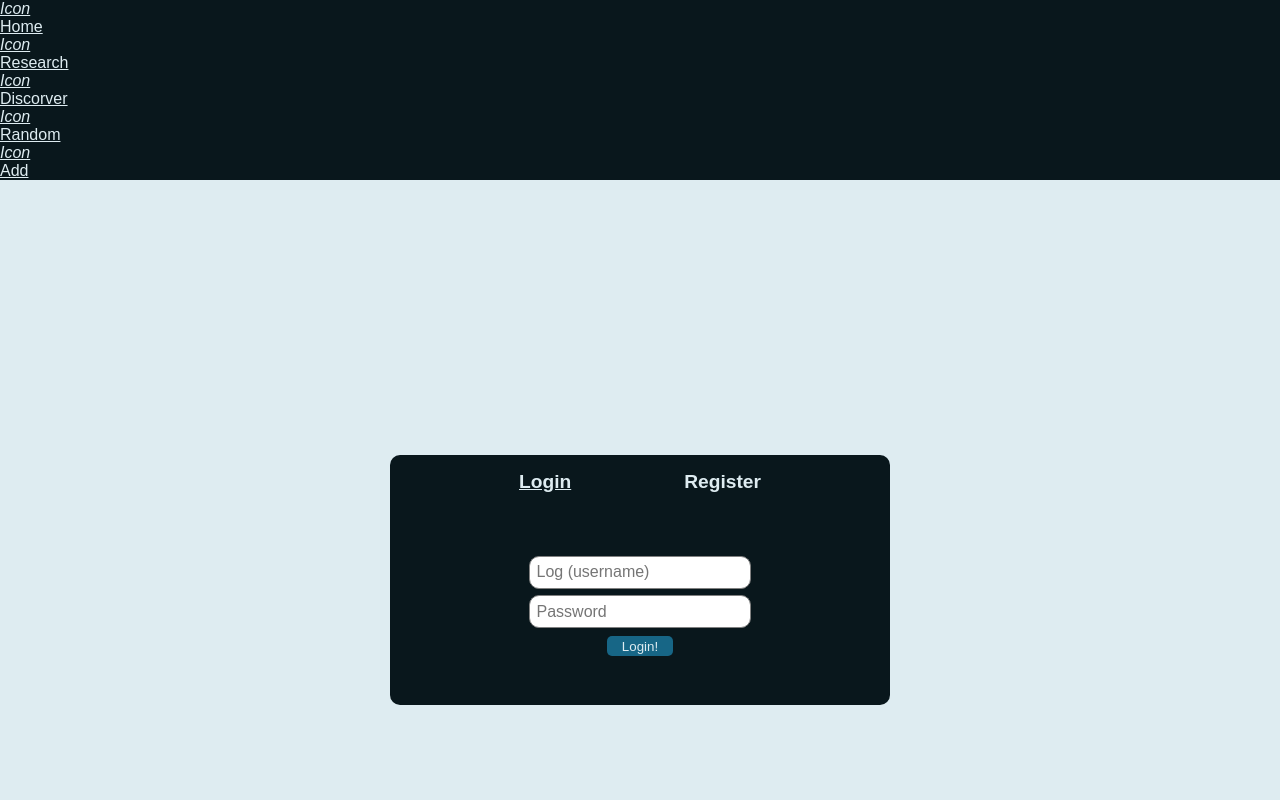
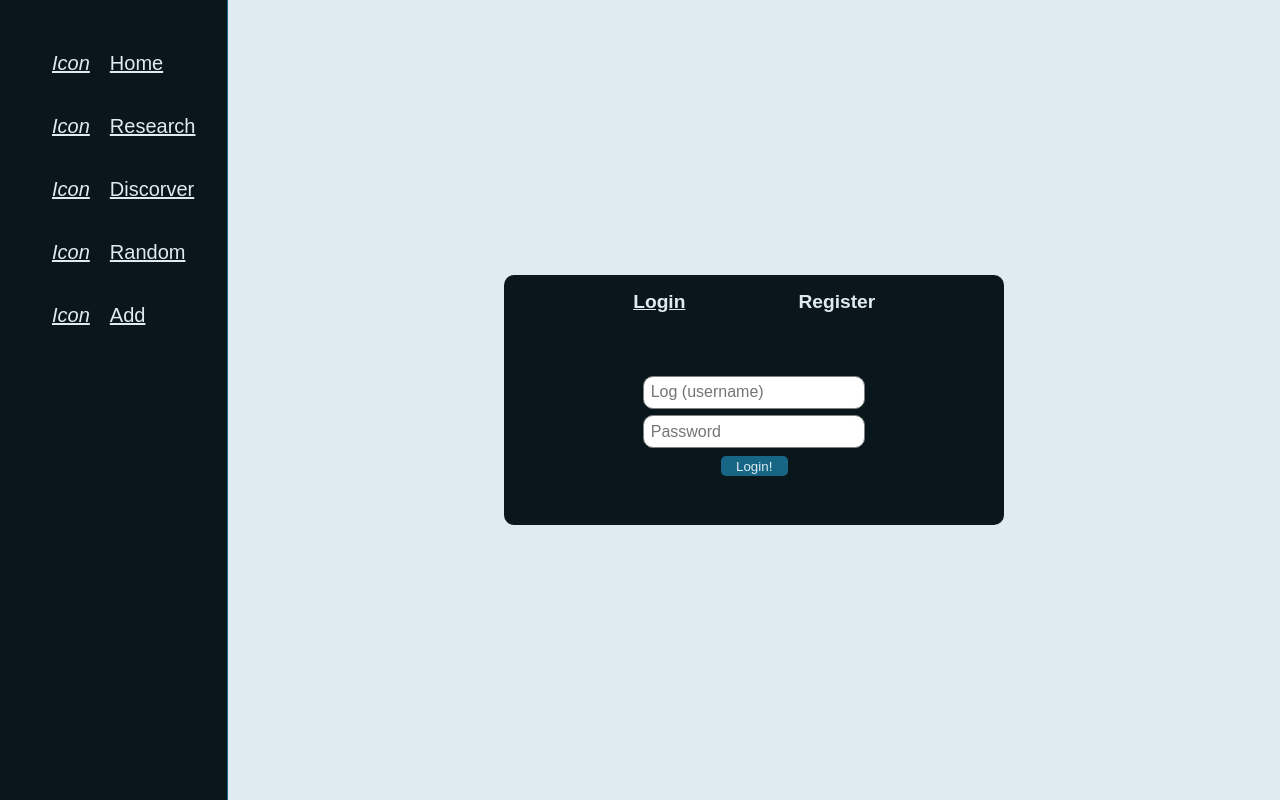
Before and after one commit to GillanCodes/DBI, a React (Create React App) app in the folder client/: page /auth in a window 1280 px wide. Built offline with nearby package versions, Linux system fonts and the light colour scheme; no server answers.

Commit message:
navbar ended

```diff
--- a/client/src/Components/Navbar/Navbar.tsx
+++ b/client/src/Components/Navbar/Navbar.tsx
@@ -1,37 +1,53 @@
-import React from 'react'
+import React, { useEffect, useState } from 'react'
+import { useSelector } from 'react-redux'
 import { NavLink } from 'react-router-dom'
+import { IState } from '../../types'
+import { isEmpty } from '../../Utils';
 
 export default function Navbar() {
+
+    const [loaded, setLoaded] = useState(false);
+    const user = useSelector((state:IState) => state.userReducer);
+
+    useEffect(() => {
+        if(!isEmpty(user)) setLoaded(true);
+    }, [user]);
+
     return (
         <nav className='main-nav'>
             <div className="nav-buttons">
 
                 <NavLink className={"nav-button"} to={"/"}>
-                <i>Icon</i>
-                <p>Home</p>
+                    <i className='nav-icon'>Icon</i>
+                    <p className='nav-text'>Home</p>
                 </NavLink>
 
-            <NavLink className={"nav-button"} to={"/"}>
-                <i>Icon</i>
-                <p>Research</p>
+                <NavLink className={"nav-button"} to={"/explore"}>
+                    <i className='nav-icon'>Icon</i>
+                    <p className='nav-text'>Research</p>
                 </NavLink>
 
-            <NavLink className={"nav-button"} to={"/"}>
-                <i>Icon</i>
-                <p>Discorver</p>
+                <NavLink className={"nav-button"} to={"/discorver"}>
+                    <i className='nav-icon'>Icon</i>
+                    <p className='nav-text'>Discorver</p>
                 </NavLink>
 
-            <NavLink className={"nav-button"} to={"/"}>
-                <i>Icon</i>
-                <p>Random</p>
+                <NavLink className={"nav-button"} to={"/random"}>
+                    <i className='nav-icon'>Icon</i>
+                    <p className='nav-text'>Random</p>
                 </NavLink>
 
-            <NavLink className={"nav-button"} to={"/"}>
-                <i>Icon</i>
-                <p>Add</p>
+                <NavLink className={"nav-button"} to={"/create"}>
+                    <i className='nav-icon'>Icon</i>
+                    <p className='nav-text'>Add</p>
                 </NavLink>
 
-
+                {loaded && (
+                    <NavLink className={"nav-button"} to={"/profile"}>
+                        <i className='nav-icon'>Icon</i>
+                        <p className='nav-text'>{user.username}</p>
+                    </NavLink>
+                )}
 
             </div>
         </nav>
--- a/client/src/Styles/components/_navbar.scss
+++ b/client/src/Styles/components/_navbar.scss
@@ -1,6 +1,56 @@
 .main-nav
 {
-    width: 250px;
+    width: $nav-width;
+    height: 100%;
 
     background-color: $background;
+    border-right: 1px $secondary solid;
+
+    .nav-buttons
+    {
+
+        padding: $default-space;
+
+        display: flex;
+        flex-direction: column;
+
+
+        .nav-button
+        {
+
+            font-size: 20px;
+            padding: 0.5em 0;
+            margin: 0.5em 0;
+
+            border-radius: 5px;
+
+            &:hover
+            {
+                background-color: $accent;
+            }
+
+            &.active
+            {
+                background-color: $secondary;
+            }
+
+            .nav-icon
+            {
+                margin: 0 1em;
+            }
+
+            .nav-icon, .nav-text
+            {
+                -webkit-user-select: none; /* Safari */
+                -ms-user-select: none; /* IE 10 and IE 11 */
+                user-select: none; /* Standard syntax */
+            }
+
+            display: flex;
+
+            width: 100%;
+
+        }
+    }
+
 }
--- a/client/src/Styles/components/components.scss
+++ b/client/src/Styles/components/components.scss
@@ -3,3 +3,5 @@
 @import './switch';
 @import './card';
 @import './text';
+
+@import './navbar';
--- a/client/src/Styles/index.scss
+++ b/client/src/Styles/index.scss
@@ -16,4 +16,10 @@
     height: 100dvh;
     width: 100dvw;
     overflow: hidden;
+    display: flex;
 }
+
+.container
+{
+    width: calc(100dvw - $nav-width);
+}
--- a/client/src/Styles/settings.scss
+++ b/client/src/Styles/settings.scss
@@ -1,32 +1,5 @@
-    // Black and White theme
-// $text: #1a191a;
-// $background: #e9e7e9;
-// $primary: #9c969c;
-// $secondary: #d0cdd0;
-// $accent: #6c656c;
-
-//     //Pink theme
-// $text: #030203;
-// $background: #efe0f0;
-// $primary: #6f3871;
-// $secondary: #e8d3e9;
-// $accent: #9e4fa1;
-
-
-//     //Green theme
-// $text: #08110c;
-// $background: #ffffff;
-// $primary: #96cfb0;
-// $secondary: #cbe7d7;
-// $accent: #489d6f;
-
-
-//     //Orange Theme
-// $text: #261003;
-// $background: #fdeade;
-// $primary: #f5a370;
-// $secondary: #f9c8a9;
-// $accent: #c8550e;
+$default-space: 2em;
+$nav-width: 250px;
 
 $text: #deecf1;
 $background: #09171c;
```
Lines whose indentation alone changed are shown as unchanged.
